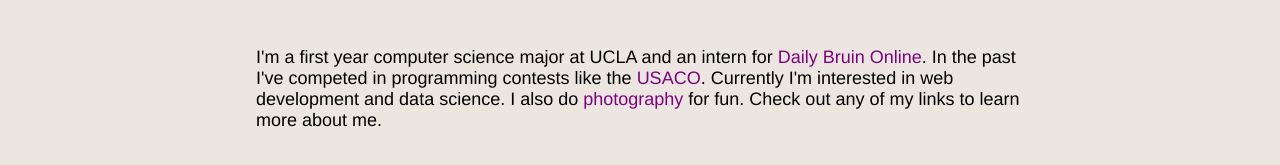
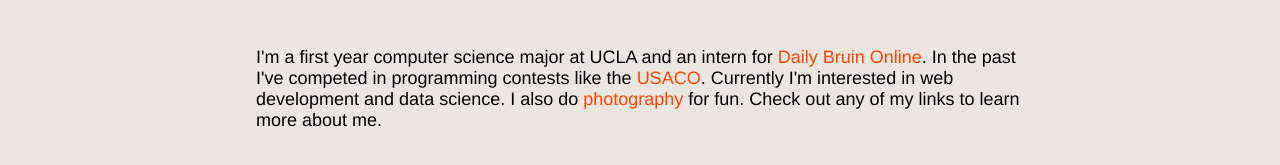
Before and after one commit to ryang72/ryang72.github.io, a plain HTML site: page index.html in a window 1280 px wide. Shown: the part 403-568 px from the top of the page. Drawn offline with Linux system fonts and the light colour scheme.

Commit message:
v 2.11.3

```diff
--- a/styles.css
+++ b/styles.css
@@ -133,7 +133,7 @@ em{
 
 .text-pop {
     /*color: rgb(248, 105, 32);*/
-    color: purple;/*#e69500;*/
+    color: #ff4500;/*#e69500;*/
 }
 
 .lol {
```
